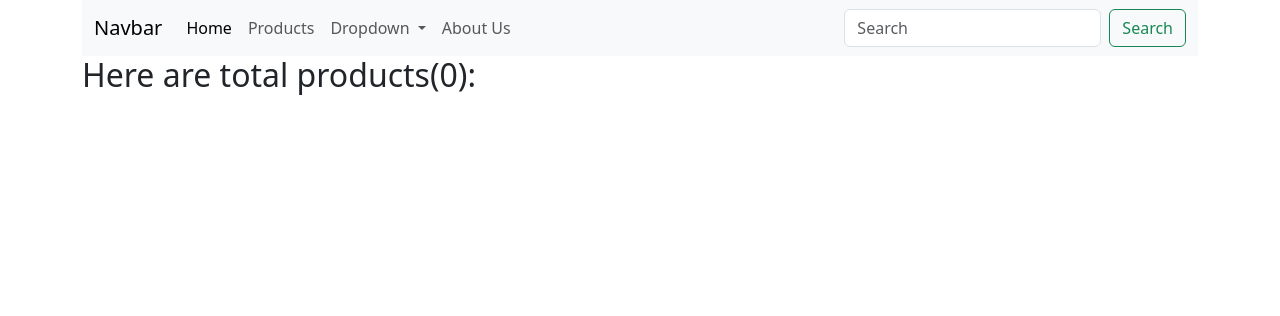
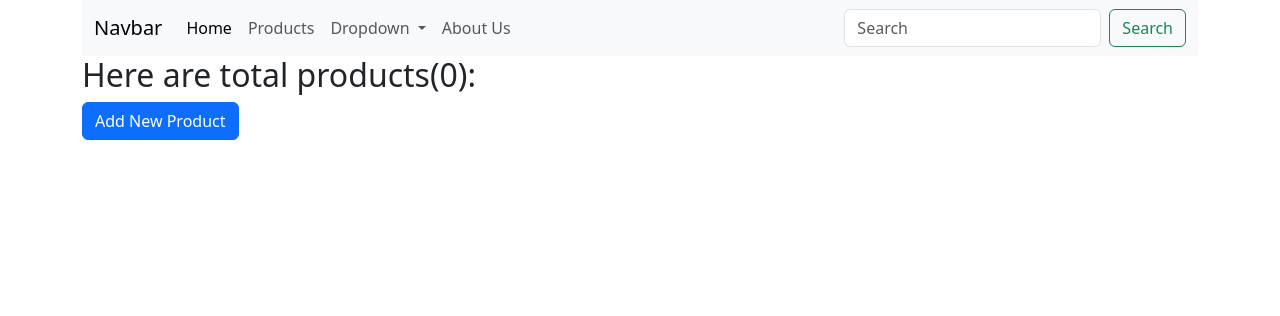
Before and after one commit to tumana777/PP-31, a Django app: page /products/ in a window 1280 px wide. Shown: the top 316 px of the page. Run offline with Django 5.2, Linux system fonts and the light colour scheme; data that the repository does not hold is empty.

Commit message:
add product create, update, delete logic

```diff
--- /dev/null
+++ b/Django_Project/static/css/style.css
@@ -0,0 +1,4 @@
+.my_class {
+    width: 40%;
+    margin: 0 auto
+}
--- a/Django_Project/store/templates/product_detail.html
+++ b/Django_Project/store/templates/product_detail.html
@@ -7,4 +7,10 @@
     <p>Qty: {{ product.quantity }}</p>
     <p>Details: {{ product.description }}</p>
     <p>Stock: {{ product.is_available }}</p>
+    <hr>
+    <a class="btn btn-primary" href="{% url 'store:update_product' product_pk=product.pk %}">Update This Product</a>
+    <form action="{% url 'store:delete_product' product_pk=product.pk %}" method="post" class="mt-3" onsubmit="return confirm('Are you sure to delete this product?')">
+        {% csrf_token %}
+        <button class="btn btn-danger">Delete</button>
+    </form>
 {% endblock %}
--- a/Django_Project/store/templates/products.html
+++ b/Django_Project/store/templates/products.html
@@ -20,4 +20,5 @@
                 </div>
             {% endfor %}
         </div>
+    <a class="btn btn-primary mb-3" href="{% url 'store:add_product' %}">Add New Product</a>
 {% endblock %}
--- a/Django_Project/store/urls.py
+++ b/Django_Project/store/urls.py
@@ -1,5 +1,8 @@
 from django.urls import path
-from store.views import index, about, products, products_json, product_detail
+from store.views import (
+    index, about, products, products_json, product_detail,
+    add_product, update_product, delete_product
+)
 
 app_name = 'store'
 
@@ -9,4 +12,7 @@ urlpatterns = [
     path('products/', products, name='products'),
     path('products.json/', products_json, name='products_json'),
     path('product/<str:product_pk>/', product_detail, name='product_detail'),
+    path('add_product/', add_product, name='add_product'),
+    path('update_product/<int:product_pk>/', update_product, name='update_product'),
+    path('delete_product/<int:product_pk>/', delete_product, name='delete_product'),
 ]
--- a/Django_Project/store/views.py
+++ b/Django_Project/store/views.py
@@ -1,6 +1,7 @@
 from django.http import JsonResponse
-from django.shortcuts import render, get_object_or_404
+from django.shortcuts import render, get_object_or_404, redirect
 from store.models import Product
+from store.forms import AddProductForm
 
 # def index(request):
 #     return HttpResponse('<h1>Hello, world.</h1>')
@@ -28,3 +29,52 @@ def products_json(request):
 def product_detail(request, product_pk):
     product = get_object_or_404(Product, pk=product_pk)
     return render(request, 'product_detail.html', {'product': product})
+
+def add_product(request):
+
+    if request.method == 'POST':
+        # print(request.POST)
+
+        form = AddProductForm(request.POST)
+
+        if form.is_valid():
+            product = form.save(commit=False)
+            # print(request.user)
+
+            # product.is_available = False
+
+            # product.quantity = 100
+            product.save()
+
+            return redirect('store:products')
+
+    else:
+        form = AddProductForm()
+
+    return render(request, 'add_product.html', {'form': form})
+
+def update_product(request, product_pk):
+    product = get_object_or_404(Product, pk=product_pk)
+
+    if request.method == 'POST':
+        # print(request.POST)
+
+        form = AddProductForm(request.POST, instance=product)
+
+        if form.is_valid():
+            form.save()
+
+            return redirect('store:product_detail', product_pk=product_pk)
+
+    else:
+        form = AddProductForm(instance=product)
+
+    return render(request, 'update_product.html', {'form': form})
+
+def delete_product(request, product_pk):
+    product = get_object_or_404(Product, pk=product_pk)
+
+    if request.method == 'POST':
+        product.delete()
+        return redirect('store:products')
+    return redirect('store:product_detail', product_pk=product_pk)
--- a/Django_Project/templates/base.html
+++ b/Django_Project/templates/base.html
@@ -1,3 +1,5 @@
+{% load static %}
+
 <!doctype html>
 <html lang="en">
 <head>
@@ -6,6 +8,7 @@
           content="width=device-width, user-scalable=no, initial-scale=1.0, maximum-scale=1.0, minimum-scale=1.0">
     <meta http-equiv="X-UA-Compatible" content="ie=edge">
     <link href="https://cdn.jsdelivr.net/npm/bootstrap@5.3.8/dist/css/bootstrap.min.css" rel="stylesheet" integrity="sha384-sRIl4kxILFvY47J16cr9ZwB07vP4J8+LH7qKQnuqkuIAvNWLzeN8tE5YBujZqJLB" crossorigin="anonymous">
+    <link rel="stylesheet" href="{% static 'css/style.css' %}">
     <title>{% block title %}{% endblock %}</title>
 </head>
 <body>
```
Also changed, not shown: Django_Project/django_project/settings.py (+8 -1 lines), Django_Project/store/forms.py (added, +16 -0 lines), Django_Project/store/templates/add_product.html (added, +12 -0 lines), Django_Project/store/templates/update_product.html (added, +12 -0 lines).
